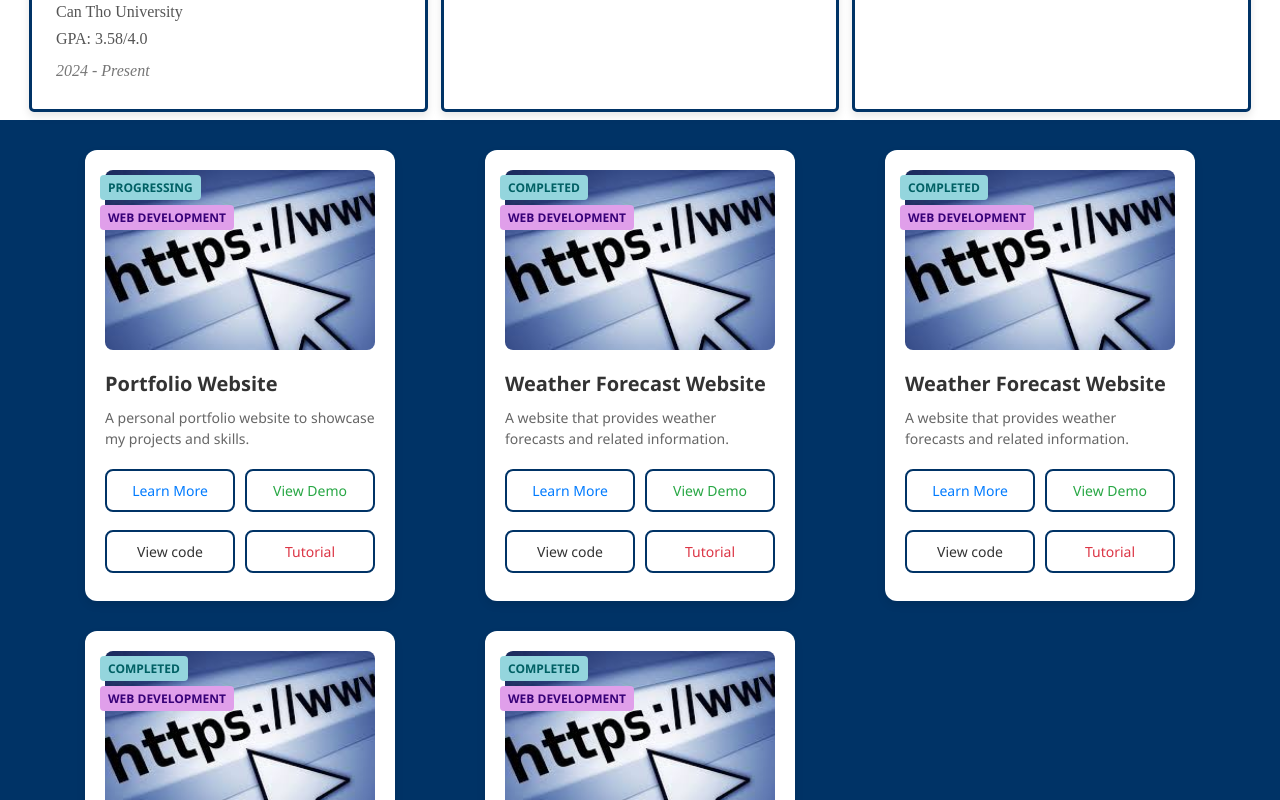
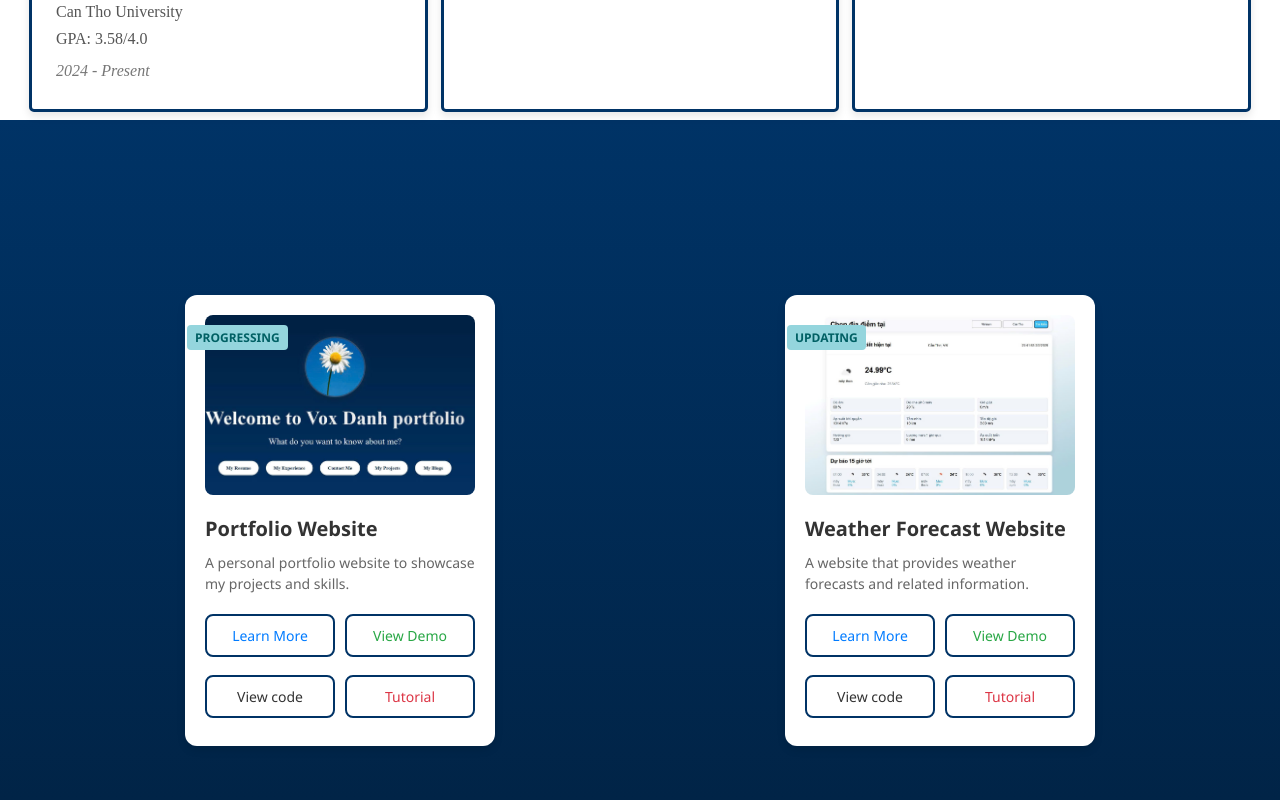
Before and after one commit to VoxDanh/voxdanh-portfolio, a React (Vite) app: page / in a window 1280 px wide. Shown: the part 1480-2280 px from the top of the page. Built offline with nearby package versions, Linux system fonts and the light colour scheme.

Commit message:
chore: update project decription and project card css

```diff
--- a/src/component/Project/Project.css
+++ b/src/component/Project/Project.css
@@ -1,6 +1,6 @@
 .project-container {
     font-family: 'Segoe UI', Tahoma, Geneva, Verdana, sans-serif;
-    background-color: #003366;
+    background: linear-gradient(to top, #012345 10%, #003366 100%);
     min-height: 100vh;
     margin: 0;
     display: grid;
@@ -10,6 +10,7 @@
     place-items: center;
     align-content: center;
 }
+
 @media (max-width: 768px) {
     .project-container {
         padding: 30px 20px;
@@ -17,6 +18,7 @@
         grid-template-columns: repeat(auto-fit, minmax(280px, 1fr));
     }
 }
+
 @media (max-width: 480px) {
     .project-container {
         padding: 30px 10px;
@@ -24,5 +26,6 @@
         grid-template-columns: 1fr;
     }
 }
+
 /* note: ban đầu tôi nghĩ sẽ làm một showcase kéo ngang để hiển thị nhưng điều này khá khó với tôi hiện tại dù đã vibe ra showcase dạng đó nhưng tôi chưa hiểu hết được nó nên tôi next nó và sử dụng grid layout cho dễ hơn , tôi sẽ update dạng này vào một ngày nào đó
 tôi có để một số project trùng để có thể thấy kết quả khi có nhiều project hơn trong tương lai*/
--- a/src/component/Project/ProjectCard/ProjectCard.css
+++ b/src/component/Project/ProjectCard/ProjectCard.css
@@ -30,17 +30,17 @@
     background-color: #94d5dd;
     color: #006064;
     position: absolute;
-    top: 25px;
-    left: 15px;
+    top: 30px;
+    left: 2px;
 }
 
-.project-type {
+/*.project-type {
     background-color: #e09fea;
     color: #370178;
     position: absolute;
     top: 55px;
-    left: 15px;
-}
+    left: 2px;
+}*/
 
 .project-image {
     width: 100%;
--- a/src/component/Project/ProjectCard/ProjectCard.jsx
+++ b/src/component/Project/ProjectCard/ProjectCard.jsx
@@ -3,8 +3,8 @@ function ProjectCard({ Project_data }) {
     return (
         <div className="project-card">
             <div className="project-tags">
+                {/* <p className="project-type">{Project_data.type}</p> */}
                 <p className="project-status">{Project_data.status}</p>
-                <p className="project-type">{Project_data.type}</p>
             </div>
             <img src={Project_data.imgProject} alt="Project Image" className="project-image" />
             <h2 className="project-title">{Project_data.nameProject}</h2>
--- a/src/component/Project/data-Project-json/Project_Data.json
+++ b/src/component/Project/data-Project-json/Project_Data.json
@@ -2,7 +2,7 @@
     {
         "id": 1,
         "nameProject": "Portfolio Website",
-        "imgProject": "src/assets/img-project/images.jpg",
+        "imgProject": "src/assets/img-project/portfolio_Img.jpg",
         "description": "A personal portfolio website to showcase my projects and skills.",
         "type": "Web Development",
         "status": "Progressing",
@@ -21,67 +21,10 @@
     {
         "id": 2,
         "nameProject": "Weather Forecast Website",
-        "imgProject": "src/assets/img-project/images.jpg",
+        "imgProject": "src/assets/img-project/weather_Img.jpg",
         "description": "A website that provides weather forecasts and related information.",
         "type": "Web Development",
-        "status": "Completed",
-        "category": "Toy-Project",
-        "techStack": [
-            "HTML",
-            "CSS",
-            "JavaScript",
-            "OpenWeatherMap_API"
-        ],
-        "detailLink": "#",
-        "demoLink": "#",
-        "gitHubLink": "#",
-        "tutorialLink": "#"
-    },
-    {
-        "id": 2,
-        "nameProject": "Weather Forecast Website",
-        "imgProject": "src/assets/img-project/images.jpg",
-        "description": "A website that provides weather forecasts and related information.",
-        "type": "Web Development",
-        "status": "Completed",
-        "category": "Toy-Project",
-        "techStack": [
-            "HTML",
-            "CSS",
-            "JavaScript",
-            "OpenWeatherMap_API"
-        ],
-        "detailLink": "#",
-        "demoLink": "#",
-        "gitHubLink": "#",
-        "tutorialLink": "#"
-    },
-    {
-        "id": 2,
-        "nameProject": "Weather Forecast Website",
-        "imgProject": "src/assets/img-project/images.jpg",
-        "description": "A website that provides weather forecasts and related information.",
-        "type": "Web Development",
-        "status": "Completed",
-        "category": "Toy-Project",
-        "techStack": [
-            "HTML",
-            "CSS",
-            "JavaScript",
-            "OpenWeatherMap_API"
-        ],
-        "detailLink": "#",
-        "demoLink": "#",
-        "gitHubLink": "#",
-        "tutorialLink": "#"
-    },
-    {
-        "id": 2,
-        "nameProject": "Weather Forecast Website",
-        "imgProject": "src/assets/img-project/images.jpg",
-        "description": "A website that provides weather forecasts and related information.",
-        "type": "Web Development",
-        "status": "Completed",
+        "status": "Updating",
         "category": "Toy-Project",
         "techStack": [
             "HTML",
```
Also changed, not shown: src/assets/img-project/portfolio_Img.jpg (added), src/assets/img-project/weather_Img.jpg (added).
